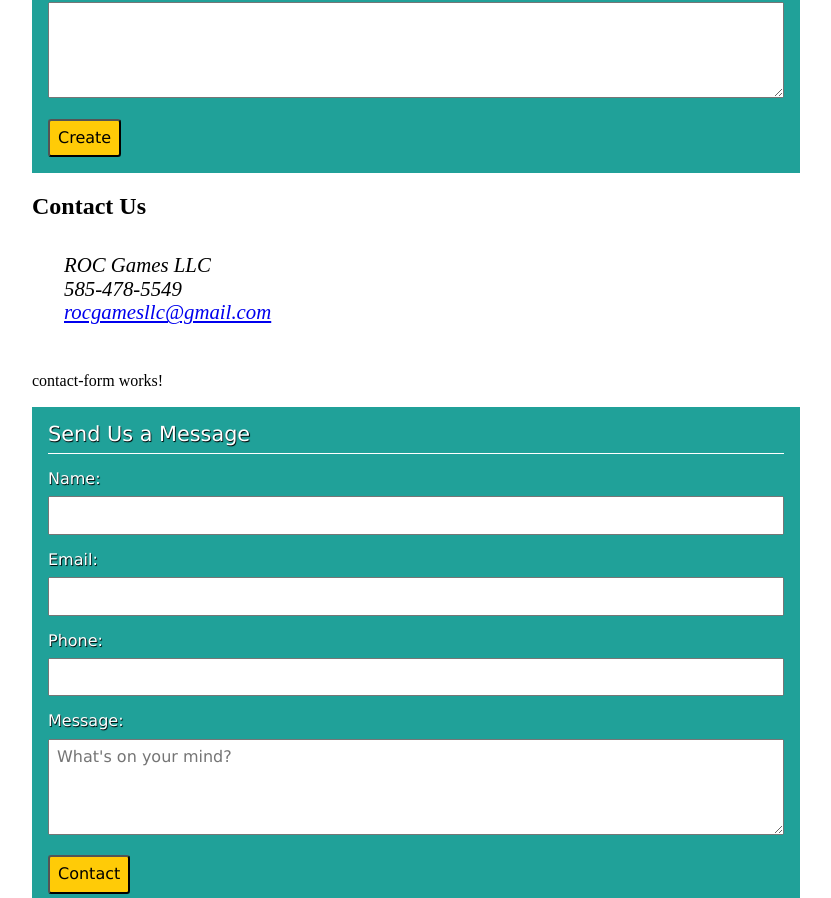
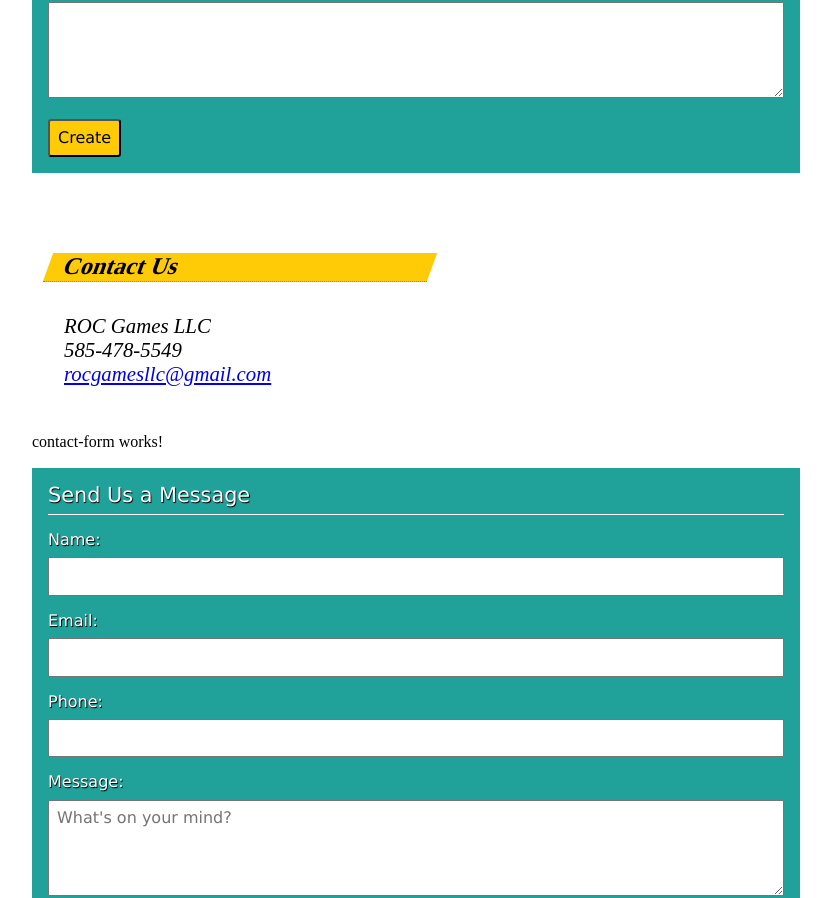
Before and after one commit to JacquesBegin/rocGames, an Angular app in the folder roc-games/: page / in a window 1280 px wide. Shown: the part 3586-4484 px from the top of the page, without its empty margins (224-1055 px from the left). Built offline with nearby package versions, Linux system fonts and the light colour scheme.

Commit message:
Adds styling for content section.

```diff
--- a/roc-games/src/app/components/contact/the-contact/the-contact.component.scss
+++ b/roc-games/src/app/components/contact/the-contact/the-contact.component.scss
@@ -1,3 +1,17 @@
+.newContentSection {
+  margin: 5rem 1rem 1rem 1rem;
+}
+
+.sectionTitle {
+  border-bottom: 1px dotted gray;
+  padding-left: 1rem;
+  width: 50%;
+  transform: skew(-20deg);
+  background-color: #ffcb07;
+  margin-top: 1rem;
+  margin-left: 1rem;
+}
+
 #contactInfo {
   margin: 2rem 2rem 3rem 2rem;
   font-size: 1.3rem;
```
